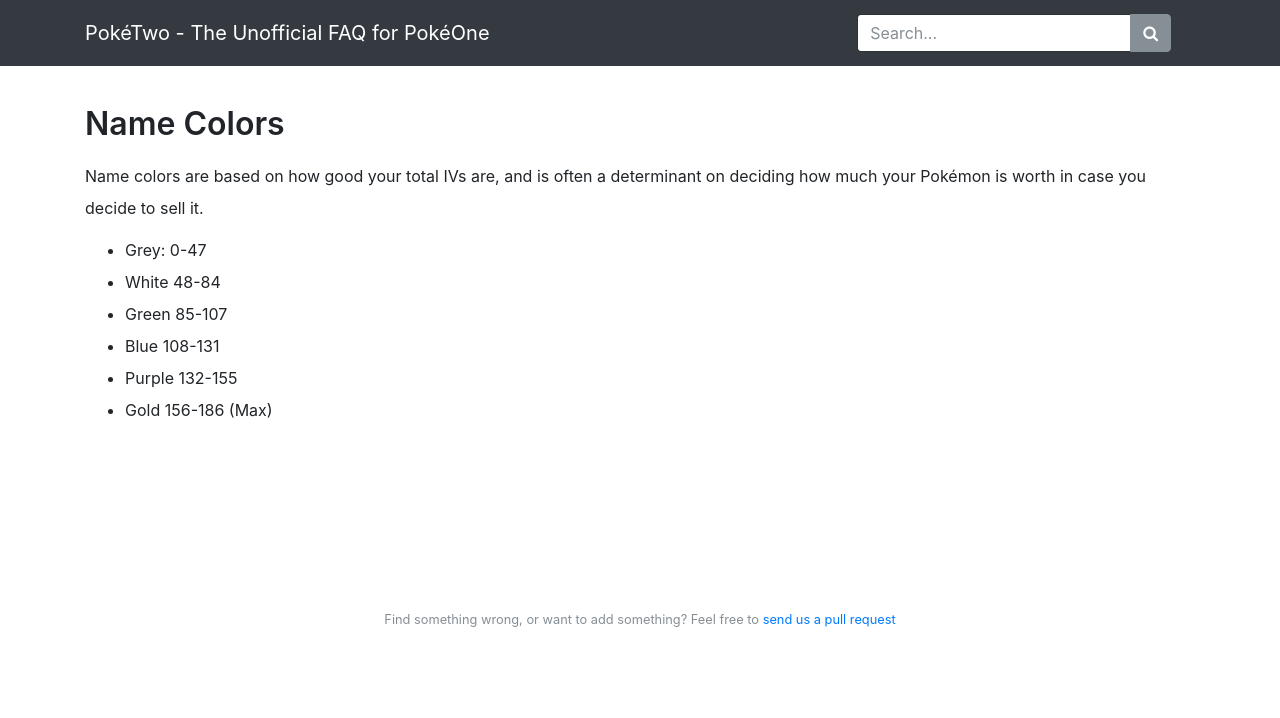
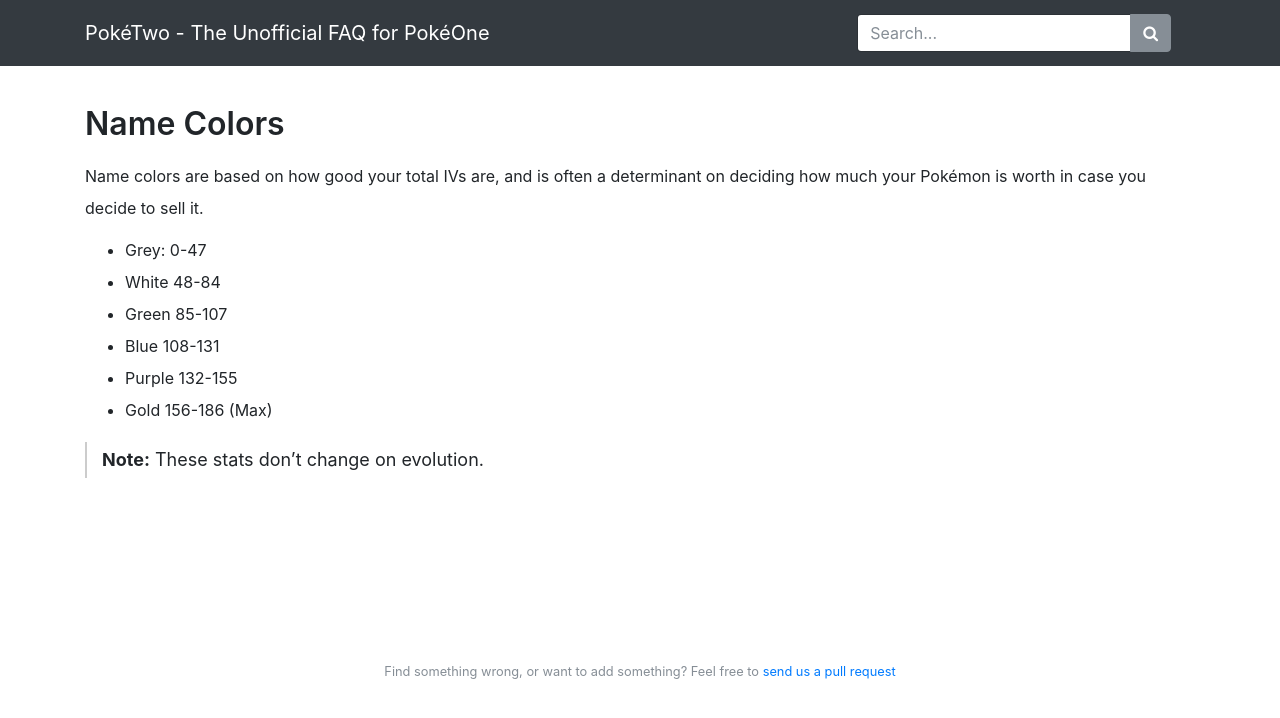
Before and after one commit to X3I/poketwo.com, a Jekyll site: the page built from _pages/ivs/colors.md, in a window 1280 px wide. Shown: the top 718 px of the page. Built offline with Jekyll 4.4.1, drawn with Linux system fonts in a browser that asks for light colours; nearby versions of some CDN libraries; our own code applies the rules of GitHub Pages for plain Markdown files.

Commit message:
adding note about name colors

```diff
--- a/_pages/ivs/colors.md
+++ b/_pages/ivs/colors.md
@@ -17,3 +17,5 @@ Name colors are based on how good your total IVs are, and is often a determinant
 * Blue 108-131
 * Purple 132-155
 * Gold 156-186 (Max)
+
+> __Note:__ These stats don't change on evolution.
```
